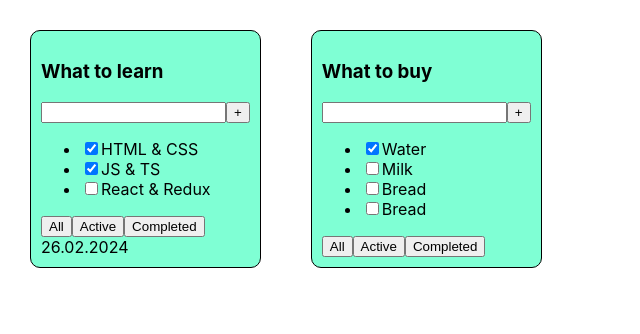
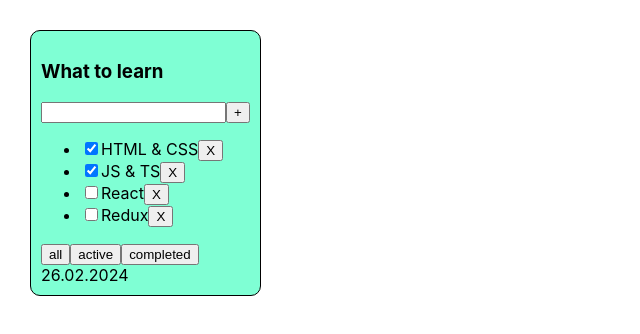
Before and after one commit to dtumen/todolist, a React (Create React App) app: page / in a window 1280 px wide. Shown: the top 334 px of the page, without its empty margins (0-640 px from the left). Built offline with nearby package versions, Linux system fonts and the light colour scheme.

Commit message:
add types and fix bags

```diff
--- a/src/App.tsx
+++ b/src/App.tsx
@@ -1,30 +1,60 @@
-import React from 'react';
+import React, { useState } from 'react';
 import './App.css';
 
 import { TaskType, TodoList } from './TodoList';
 
+export type FilterValuesType = 'all' | 'active' | 'completed';
+
 function App() {
 
     const todoListTitle_1 = 'What to learn';
-    const todoListTitle_2 = 'What to buy'
 
-    const tasks_1: TaskType[] = [
+
+    // const todoListTitle_2 = 'What to buy'
+
+    // let initProducts: TaskType[] = [
+    //     {id: 4, title: 'Water', isDone: true},
+    //     {id: 5, title: 'Milk', isDone: false},
+    //     {id: 6, title: 'Bread', isDone: false},
+    //     {id: 7, title: 'Bread', isDone: false},
+    // ]
+
+    const [tasks, setTasks] = useState<Array<TaskType>>([
         {id: 1, title: 'HTML & CSS', isDone: true},
         {id: 2, title: 'JS & TS', isDone: true},
-        {id: 3, title: 'React & Redux', isDone: false},
-    ]
+        {id: 3, title: 'React', isDone: false},
+        {id: 4, title: 'Redux', isDone: false},
+    ]);
 
-    const tasks_2: TaskType[] = [
-        {id: 4, title: 'Water', isDone: true},
-        {id: 5, title: 'Milk', isDone: false},
-        {id: 6, title: 'Bread', isDone: false},
-        {id: 7, title: 'Bread', isDone: false},
-    ]
+    const [filter, setFilter] = useState<FilterValuesType>('all');
+
+    function removeTask(id: number) {
+        let filteredTasks = tasks.filter(t => t.id !== id);
+        setTasks(filteredTasks)
+    }
+
+    function changeFilter(value: FilterValuesType): void {
+        setFilter(value);
+    }
+
+    let taskForTodoList = tasks;
+    if (filter === 'completed') {
+        taskForTodoList = tasks.filter(t => t.isDone === true)
+    }
+    if (filter === 'active') {
+        taskForTodoList = tasks.filter(t => t.isDone === false)
+    }
 
     return (
         <div className="App">
-            <TodoList title={todoListTitle_1} tasks={tasks_1} date={'26.02.2024'} />
-            <TodoList title={todoListTitle_2} tasks={tasks_2} />
+            <TodoList
+            title={'What to learn'}
+            tasks={taskForTodoList}
+            date={'26.02.2024'}
+            removeTask={removeTask}
+            changeFilter={changeFilter}
+            />
+            {/* <TodoList title={todoListTitle_2} tasks={products} removeTask={removeTask}/> */}
         </div>
     );
 }
--- a/src/Button.tsx
+++ b/src/Button.tsx
@@ -1,7 +1,11 @@
+import { FilterValuesType } from './App';
+
 type ButtonPropsType = {
-  btnName: string
+  btnName: FilterValuesType
+  changeFilter: (value: FilterValuesType) => void
 }
 
-export const Button = ({btnName}: ButtonPropsType) => {
-  return <button>{btnName}</button>
+export const Button = ({ btnName, changeFilter }: ButtonPropsType) => {
+
+  return <button onClick={() => { changeFilter(btnName) } }>{btnName}</button>
 };
--- a/src/TodoList.tsx
+++ b/src/TodoList.tsx
@@ -1,11 +1,14 @@
 import React from 'react';
 import { Button } from './Button';
 import { TodoListHeader } from './TodoListHeader';
+import { FilterValuesType } from './App';
 
 type TodoListPropsType = {
   title: string
   tasks: Array<TaskType>
   date?: string
+  removeTask: (id: number) => void
+  changeFilter: (value: FilterValuesType) => void
 }
 
 export type TaskType = {
@@ -14,16 +17,17 @@
   isDone: boolean
 }
 
-export const TodoList = ({ title, tasks, date }: TodoListPropsType) => {
+export const TodoList = ({ title, tasks, date, removeTask, changeFilter }: TodoListPropsType) => {
   const taskList: JSX.Element = tasks.length === 0
     ? <span>Список пуст</span>
     : <ul>
       {
-        tasks.map((task: TaskType) => {
+        tasks.map((t: TaskType) => {
           return (
-            <li key={task.id}>
-              <input type="checkbox" checked={task.isDone} />
-              <span>{task.title}</span>
+            <li key={t.id}>
+              <input type="checkbox" checked={t.isDone} />
+              <span>{t.title}</span>
+              <button onClick={ () => { removeTask(t.id) } }>X</button>
             </li>
           )
         })
@@ -37,13 +41,13 @@
       <TodoListHeader title={title} />
       <div>
         <input />
-        <Button btnName={'+'}/>
+        <button>+</button>
       </div>
         {taskList && taskList}
       <div>
-        <Button btnName={'All'}/>
-        <Button btnName={'Active'}/>
-        <Button btnName={'Completed'}/>
+        <Button btnName={'all'} changeFilter={changeFilter} />
+        <Button btnName={'active'} changeFilter={changeFilter} />
+        <Button btnName={'completed'} changeFilter={changeFilter} />
       </div>
       <div>{date}</div>
     </div>
```
